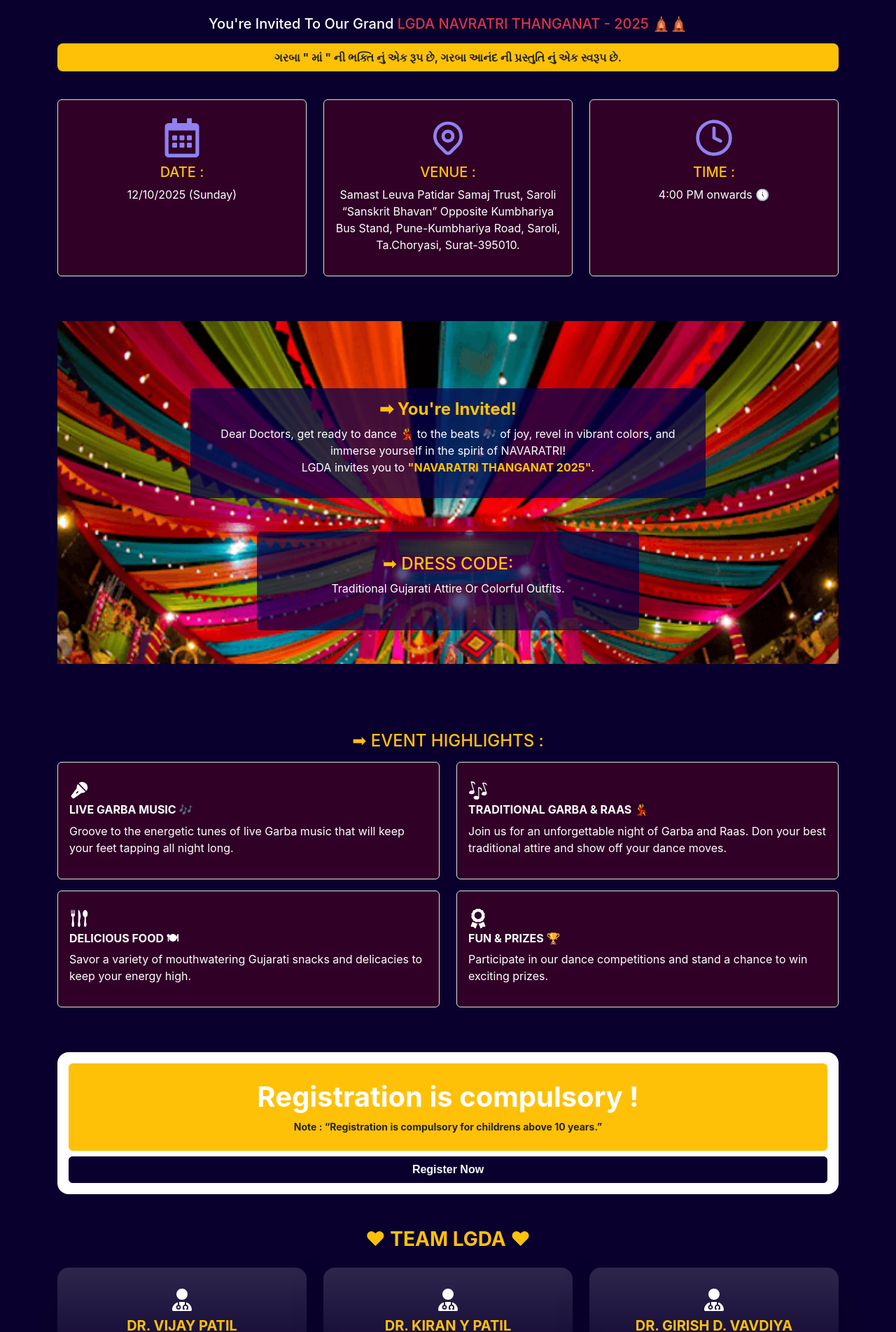
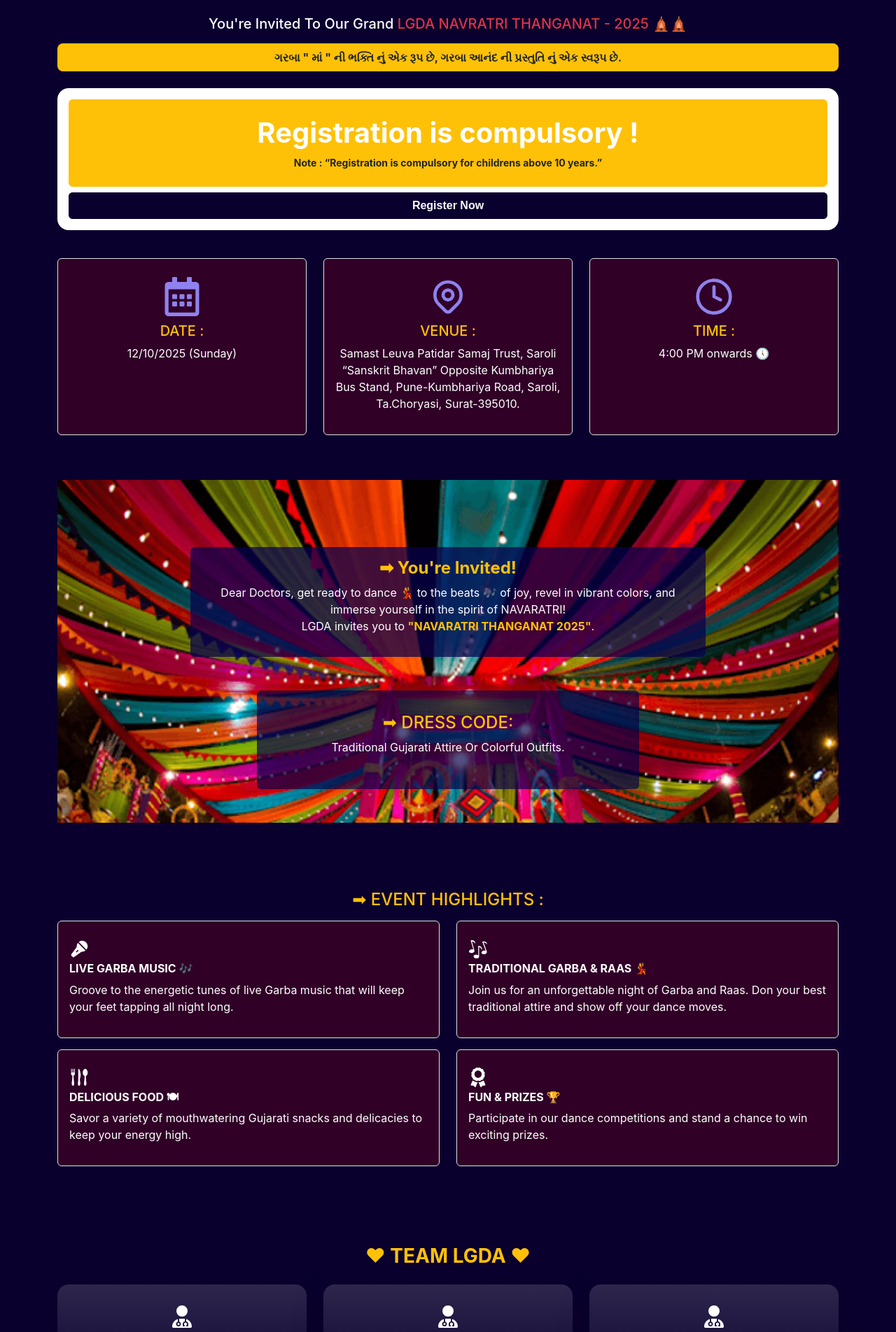
Before and after one commit to tankvaishali/thanganat, a React (Create React App) app: page / in a window 1280 px wide. Shown: the part 817-2721 px from the top of the page at 70% size. Built offline with nearby package versions, Linux system fonts and the light colour scheme.

Commit message:
resgistration section change

```diff
--- a/src/Component/EventPage.jsx
+++ b/src/Component/EventPage.jsx
@@ -62,31 +62,28 @@ function EventPage() {
                         <h5 className='title py-2'> You're Invited To Our Grand
                             <span className="text-danger"> LGDA NAVRATRI THANGANAT - 2025 🛕🛕 </span></h5>
                     </div>
-                    {/* <h5 className="text-light">
-            <span className="text-danger">  LGDA NAVRATRI THANGANAT -2025 🛕🛕</span>
-          </h5> */}
+
                     <div className="bg-warning text-dark text-center p-2 rounded-3 mb-0 mb-md-4 fw-bold">
                         ગરબા " માં " ની ભક્તિ નું એક રૂપ છે, ગરબા આનંદ ની પ્રસ્તુતિ નું એક સ્વરૂપ છે.
                     </div>
-                    {/* <div className="lightviolet ">
-                            <div className="row px-1 d-flex align-items-center mx-1 justify-content-center">
-                                {
-                                    detail.map((x, i) => {
-                                        return (
-                                            <div className={`p-1 ${x.col}`} key={i}>
-                                                <div className="d-flex align-items-center  text-white fw-medium">
-                                                    <div className=' display-5 pe-3 d-flex align-items-center justify-content-center' style={{color:"#8f82ee"}}>{x.icon}</div>
-                                                    <div>
-                                                        <h5>{x.title}</h5>
-                                                        <h6>{x.detail}</h6>
-                                                    </div>
-                                                </div>
-                                            </div>
-                                        )
-                                    })
-                                }
-                            </div>
-                        </div> */}
+                         <div className="h-100 bg-white rounded-4 p-3 d-flex flex-column justify-content-between">
+                    <div className='text-center rounded p-3 py- py-md-4 bg-warning'>
+                        <div className='fw-bold display-6'>
+                            Registration is compulsory !
+                        </div>
+
+                        <div className='fw-bold text-dark pt-2 ' style={{ fontSize: 14 }}>
+                            Note : “Registration is compulsory for childrens above 10 years.”
+                        </div>
+                    </div>
+                    <div className='mt-2 darkviolet rounded'>
+                        <Link to={"/buynow"} className='text-decoration-none '>
+                            <button className='buttons w-100 btn text-light' type="button" style={{ fontFamily: "Sora, Sans-serif", fontWeight: 700 }}>Register Now</button>
+                        </Link>
+                    </div>
+                </div>
+
+
                 </div>
 
                 {/* Event Info */}
@@ -149,24 +146,6 @@ function EventPage() {
 
 
 
-                <div className="h-100 bg-white rounded-4 p-3 d-flex flex-column justify-content-between">
-                    <div className='text-center rounded p-3 py- py-md-4 bg-warning'>
-                        <div className='fw-bold display-6'>
-                            Registration is compulsory !
-                        </div>
-                        {/* <div className='fw-bold'>
-                                        for couples and their childrens
-                                    </div> */}
-                        <div className='fw-bold text-dark pt-2 ' style={{ fontSize: 14 }}>
-                            Note : “Registration is compulsory for childrens above 10 years.”
-                        </div>
-                    </div>
-                    <div className='mt-2 darkviolet rounded'>
-                        <Link to={"/buynow"} className='text-decoration-none '>
-                            <button className='buttons w-100 btn text-light' type="button" style={{ fontFamily: "Sora, Sans-serif", fontWeight: 700 }}>Register Now</button>
-                        </Link>
-                    </div>
-                </div>
 
                 {/* Dress Code */}
 
```
